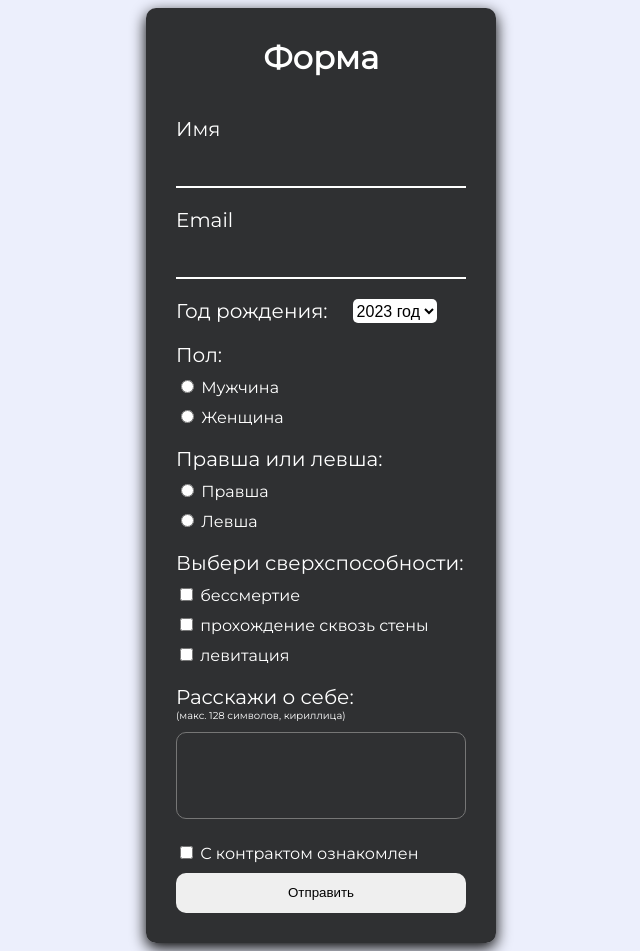
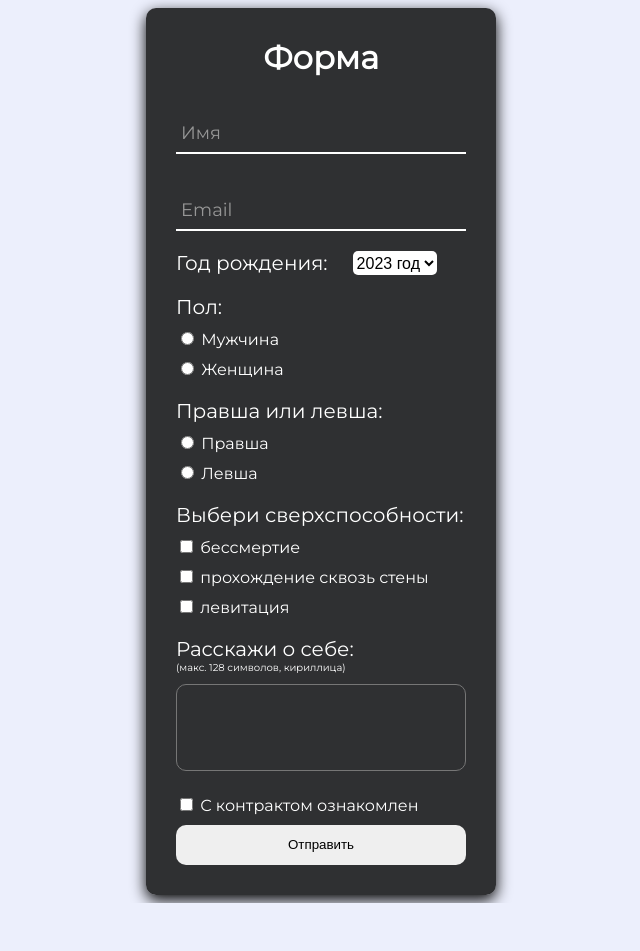
Before and after one commit to IvanAngoldt/web, a PHP site: page / in a window 1280 px wide. Shown: the whole page, without its empty margins (319-959 px from the left). After the commit the page ends 903 px from the top, so only its background shows below. Run offline with PHP 8.4, Linux system fonts and the light colour scheme.

Commit message:
floating label

```diff
--- a/task3/form.php
+++ b/task3/form.php
@@ -16,11 +16,11 @@
     <div class="form-content">
       <div class="form-item">
         <div class="group1">
-          <input class="line" name="name">
-          <label class="labelText" for="name">Имя</label>
+          <input class="line" type="text" name="name" placeholder="">
+          <label class="labelText">Имя</label>
         </div>
         <div class="group2">
-          <input class="line" name="email">
+          <input class="line" type="text" name="email" placeholder="">
           <label class="labelText" for="name">Email</label>
         </div>
       </div>
--- a/task4/form.php
+++ b/task4/form.php
@@ -20,14 +20,18 @@
     </div>
     <div class="form-content">
       <div class="form-item">
-        <p <?php if ($errors['name']) {print 'class="error"';} ?>>Имя</p>
-        <?php if ($errors['name']) {print $messages['name'];} ?>
-        <input class="line" name="name" value="<?php echo $values['name']; ?>" />
+        <div class="group1">
+          <input class="line" name="name" placeholder="" value="<?php echo $values['name']; ?>" />
+          <label class="labelText <?php if ($errors['name']) {print 'error';} ?>">Имя</label>
+          <?php if ($errors['name']) {print $messages['name'];} ?>
+        </div>
       </div>
       <div class="form-item">
-        <p <?php if ($errors['email1'] || $errors['email2']) {print 'class="error"';} ?>>Email</p>
-        <?php if ($errors['email1']) {print $messages['email1'];} else if ($errors['email2']) {print $messages['email2'];}?>
-        <input class="line" name="email" value="<?php print $values['email']; ?>" />
+        <div class="group2">
+          <input class="line" name="email" placeholder="" value="<?php print $values['email']; ?>" />
+          <label class="labelText <?php if ($errors['email1'] || $errors['email2']) {print 'error';} ?>">Email</label>
+          <?php if ($errors['email1']) {print $messages['email1'];} else if ($errors['email2']) {print $messages['email2'];}?>
+        </div>
       </div>
       <div class="form-item">
         <div class="date">
--- a/task4/style.css
+++ b/task4/style.css
@@ -31,6 +31,7 @@ form {
     width: 285px;
     height: 30px;
     font-size: 16px;
+    margin-bottom: 10px;
     background: transparent;
     border: none;
     border-bottom: 2px solid white;
@@ -40,7 +41,6 @@ form {
     padding-left: 5px;
     padding-bottom: 5px;
     display: block;
-        outline: none;
   }
 
   .line:focus {
@@ -58,6 +58,29 @@ form {
     transition: 0.2s ease all;
     -moz-transition: 0.2s ease all;
     -webkit-transition: 0.2s ease all;
+  }
+
+  .line:not(:placeholder-shown) ~ .labelText {
+    left: 0px;
+    top: -30px;
+    font-size: 20px;
+    color: white;
+  }
+
+  .line:focus ~ .labelText {
+    top: -30px;
+    left: 0;
+    font-size: 20px;
+    color: white;
+  }
+
+  .group1,
+  .group2 {
+    position: relative;
+  }
+
+  .group1 {
+    margin-bottom: 40px;
   }
 
 h1 {
```
Also changed, not shown: task3/style.css (+10 -3 lines). Lines whose indentation alone changed are shown as unchanged.
